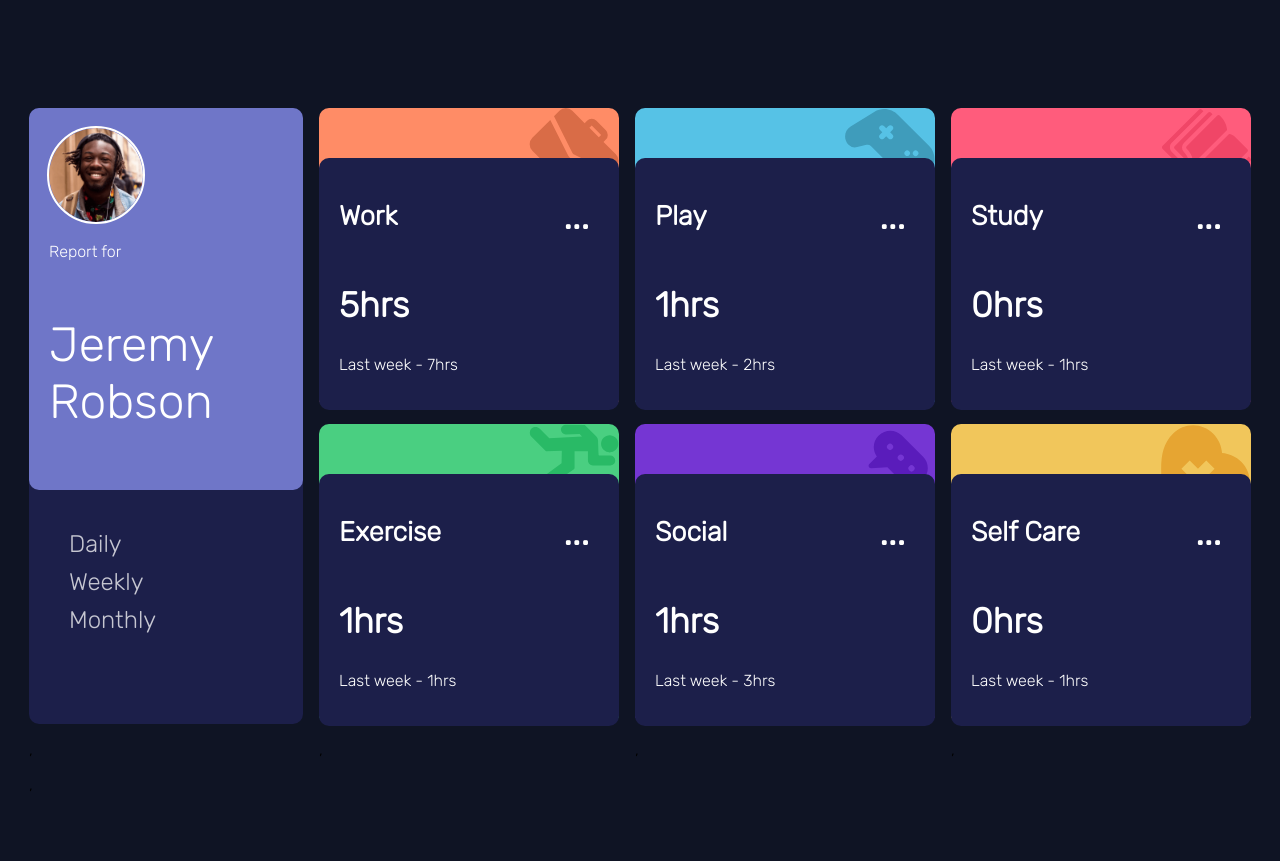
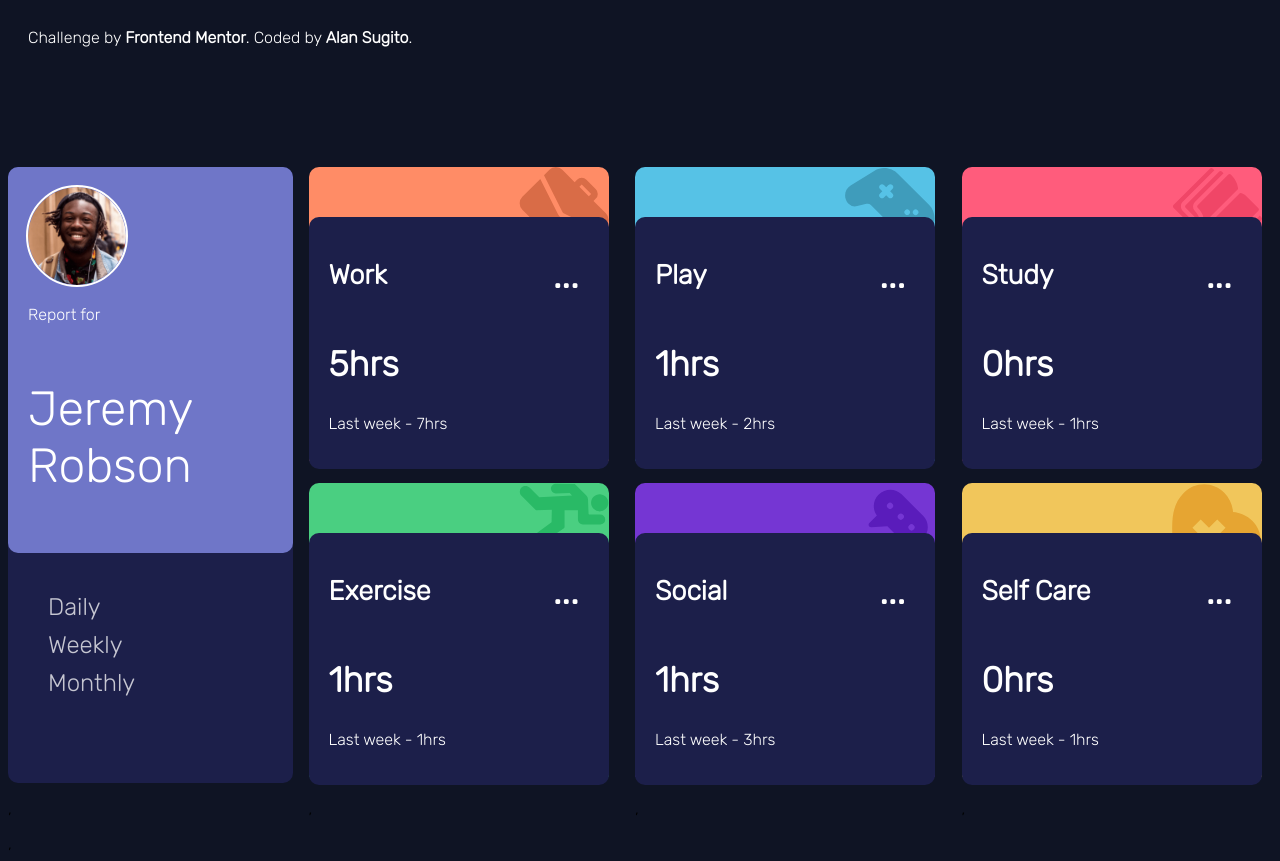
Before and after one commit to AlanSugito/time-tracker, a website: page index.html in a window 1280 px wide. Before the commit the page ends 802 px from the top, so only its background shows below. Drawn offline with Linux system fonts and the light colour scheme.

Commit message:
add attribution

```diff
--- a/index.html
+++ b/index.html
@@ -19,6 +19,10 @@
     <link rel="stylesheet" href="src/card.css" />
   </head>
   <body>
+     <div class="attribution">
+    Challenge by <a href="https://www.frontendmentor.io?ref=challenge" target="_blank">Frontend Mentor</a>.
+    Coded by <a href="https://github.com/AlanSugito">Alan Sugito</a>.
+  </div>
     <div class="container">
       <div class="card-profile">
         <div class="profile">
@@ -36,10 +40,7 @@
       </div>
     </div>
 
-    <!-- <div class="attribution">
-    Challenge by <a href="https://www.frontendmentor.io?ref=challenge" target="_blank">Frontend Mentor</a>.
-    Coded by <a href="#">Your Name Here</a>.
-  </div> -->
+
     <script src="src/data.js"></script>
     <script src="src/script.js"></script>
   </body>
--- a/src/style.css
+++ b/src/style.css
@@ -6,7 +6,7 @@
 body{
     display: flex;
     justify-content: center;
-    /* align-items: center; */
+    flex-direction: column;
     background-color: hsl(226, 43%, 10%);
 }
 .container{
@@ -101,7 +101,16 @@ body{
         transform: scale(1);
     }
 }
+.attribution{
+    padding: 20px;
+    color: white;
 
+}
+.attribution > a{
+    text-decoration: none;
+    color: white;
+    font-weight: 700;
+}
 /* responsive deign */
 
 @media (max-width: 600px){
```
